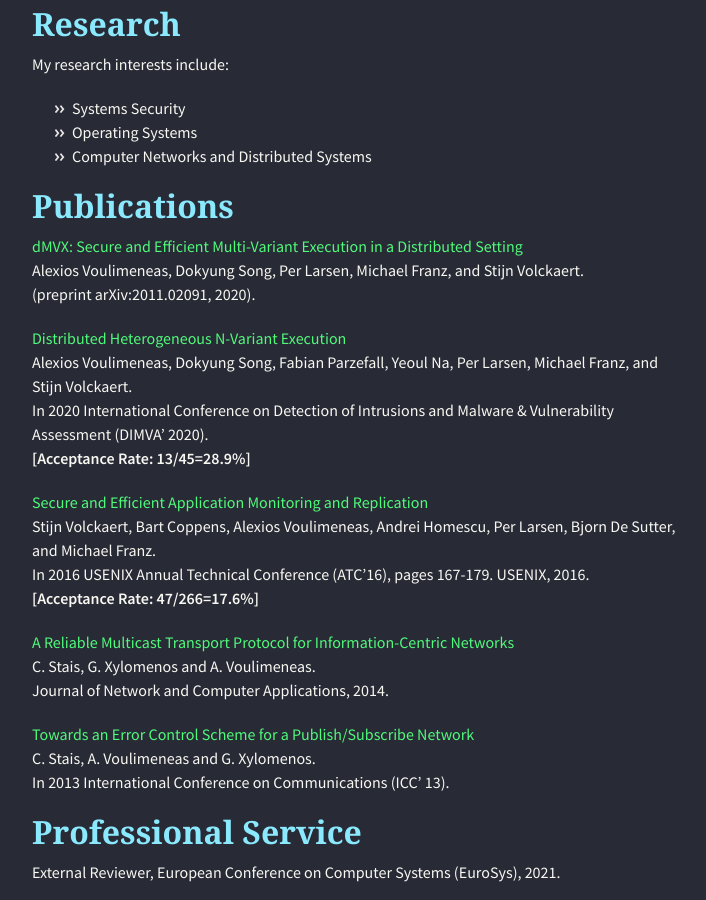
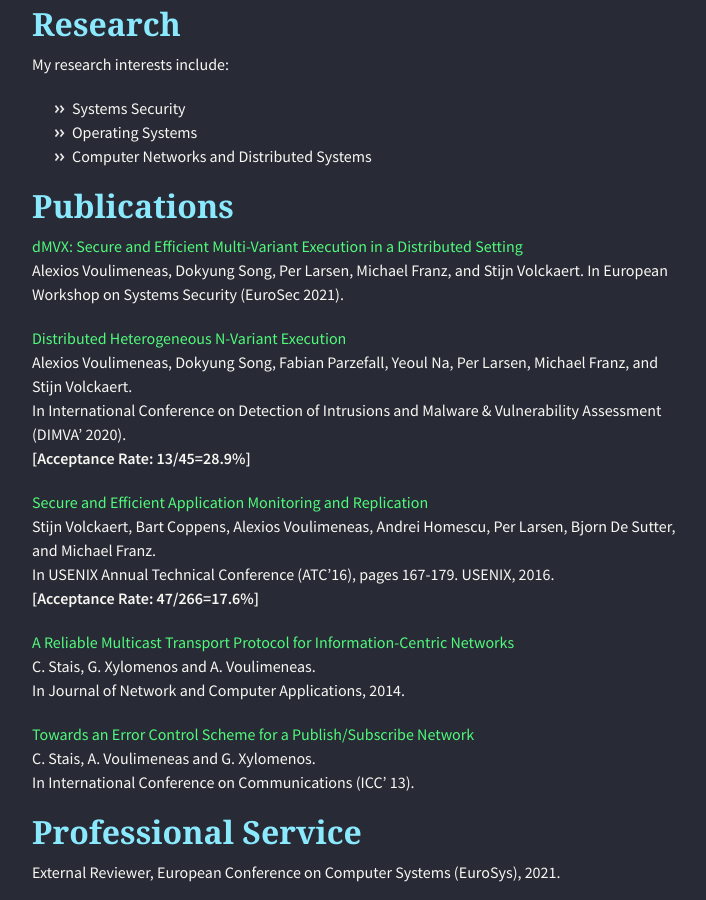
Before and after one commit to alexios-voulimeneas/alexios-voulimeneas.github.io, a Jekyll site: the page built from index.md, in a window 1280 px wide and 900 px high, scrolled down 754 px. Shown: the whole window, without its empty margins (283-989 px from the left). Built offline with Jekyll 4.4.1, drawn with Linux system fonts in a browser that asks for light colours; nearby versions of some CDN libraries; the repository's description, which GitHub fills in, is left out.

Commit message:
Update index.md

```diff
--- a/index.md
+++ b/index.md
@@ -22,26 +22,26 @@
 ## [](#header-2)Publications
 [dMVX: Secure and Efficient Multi-Variant Execution in a Distributed Setting](https://arxiv.org/pdf/2011.02091.pdf)
 Alexios Voulimeneas, Dokyung Song, Per Larsen, Michael Franz, and Stijn Volckaert.
-(preprint arXiv:2011.02091, 2020).
+In European Workshop on Systems Security (EuroSec 2021).
 
 [Distributed Heterogeneous N-Variant Execution](./papers/dimva20-paper27-final.pdf)
 Alexios Voulimeneas, Dokyung Song, Fabian Parzefall, Yeoul Na, Per Larsen, Michael Franz, and Stijn Volckaert.
-In 2020 International Conference on Detection of Intrusions and Malware
+In International Conference on Detection of Intrusions and Malware
 & Vulnerability Assessment (DIMVA' 2020).
 **[Acceptance Rate: 13/45=28.9%]**
 
 [Secure and Efficient Application Monitoring and Replication](https://people.cs.kuleuven.be/~stijn.volckaert/papers/2016_ATC_ReMon.pdf)
 Stijn Volckaert, Bart Coppens, Alexios Voulimeneas, Andrei Homescu, Per Larsen, Bjorn De Sutter, and Michael Franz.
-In 2016 USENIX Annual Technical Conference (ATC'16), pages 167-179. USENIX, 2016.
+In USENIX Annual Technical Conference (ATC'16), pages 167-179. USENIX, 2016.
 **[Acceptance Rate: 47/266=17.6%]**
 
 [A Reliable Multicast Transport Protocol for Information-Centric Networks](https://mm.aueb.gr/publications/2014-RMTPSI-JNCA.pdf)
 C. Stais, G. Xylomenos and A. Voulimeneas.
-Journal of Network and Computer Applications, 2014.
+In Journal of Network and Computer Applications, 2014.
 
 [Towards an Error Control Scheme for a Publish/Subscribe Network](https://mm.aueb.gr/publications/2013-ECOPSUN-ICC.pdf)
 C. Stais, A. Voulimeneas and G. Xylomenos.
-In 2013 International Conference on Communications (ICC' 13).
+In International Conference on Communications (ICC' 13).
 
 ## [](#header-2) Professional Service
 
```
